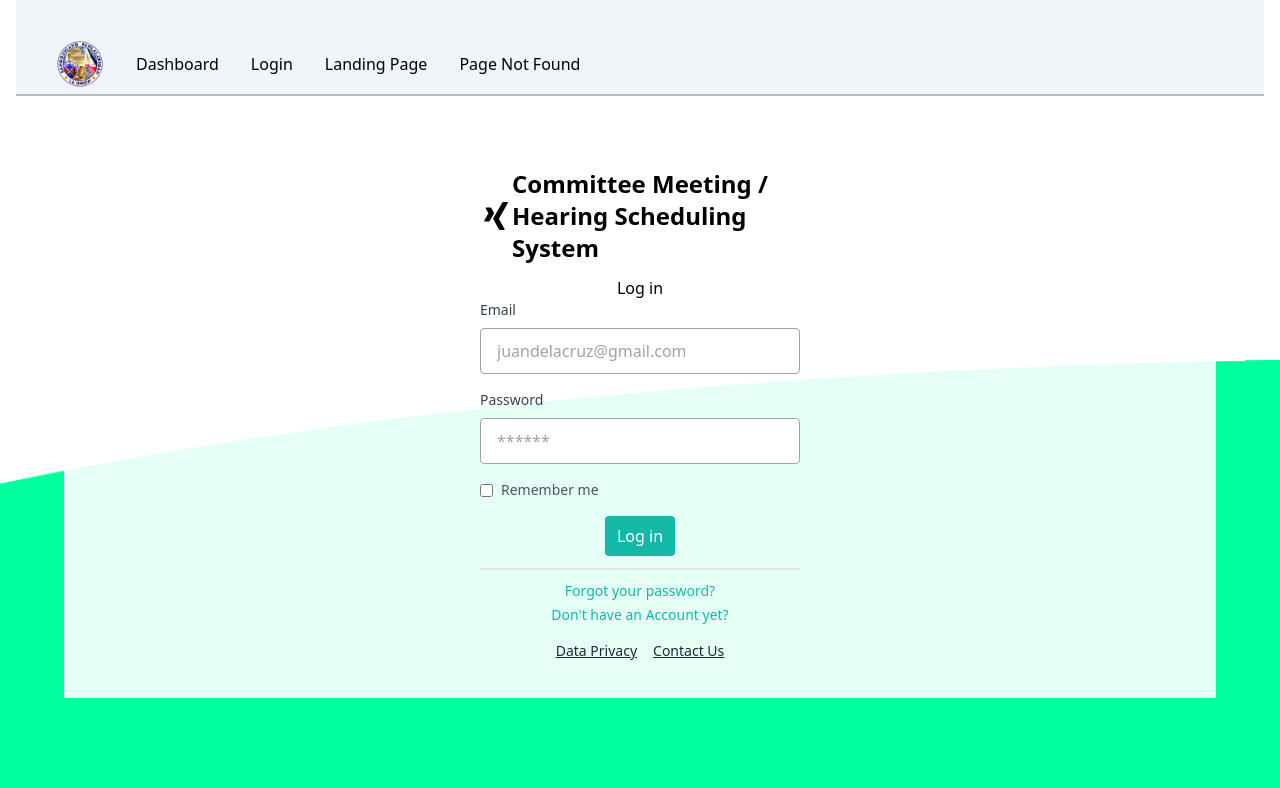
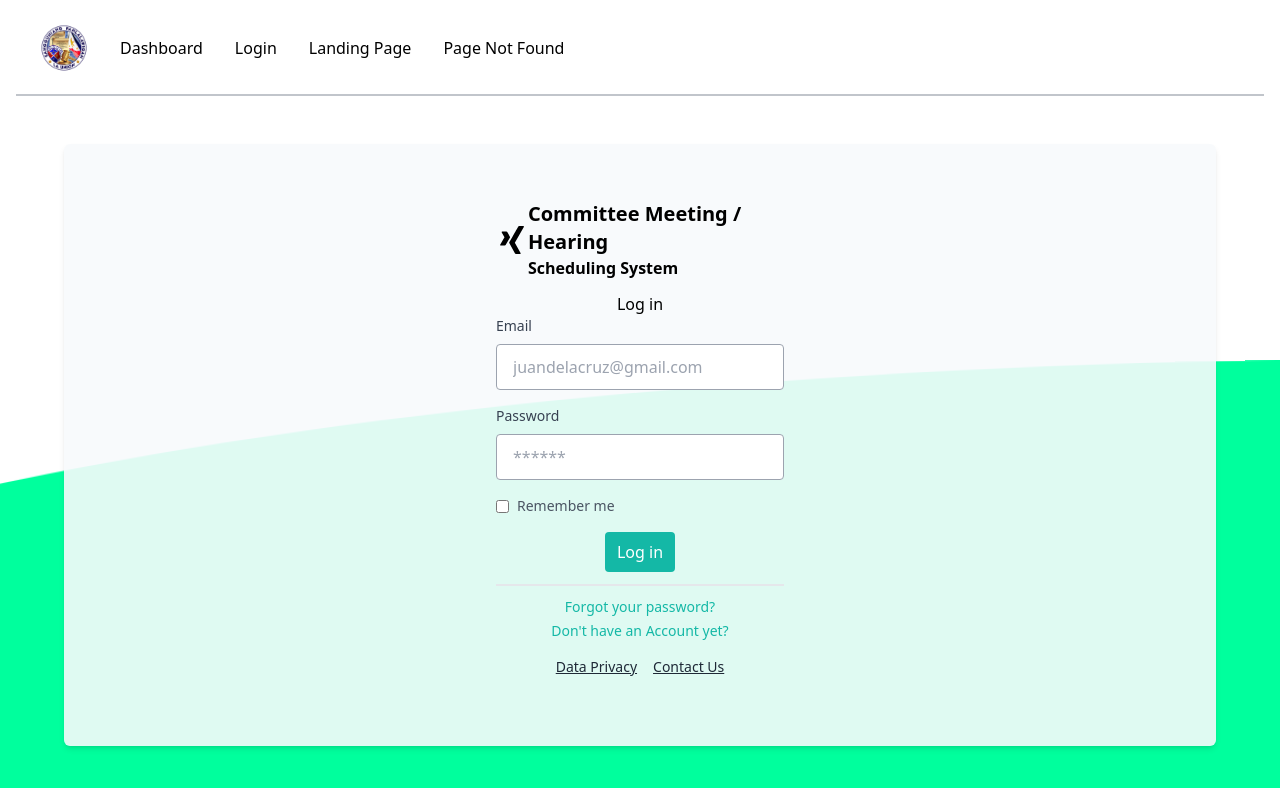
Before and after one commit to xandregarcia/vite-project, a React (Vite) app: page /Login in a window 1280 px wide. Shown: the top 788 px of the page. Built offline with nearby package versions, Linux system fonts and the light colour scheme.

Commit message:
updated login module
added styling

```diff
--- a/src/components/Navbar/index.jsx
+++ b/src/components/Navbar/index.jsx
@@ -18,27 +18,16 @@ const Navigation = () => {
 
 	return (
 		<BrowserRouter>
-      <nav className="bg-slate-100 border-b-2 border-slate-700 border-opacity-30 md:h-24">
-        <div className=" mx-auto p-4 flex justify-between items-center">
-          {/* <nav className="flex bg-slate-100 justify-between h-24 border-b-2 border-slate-700 border-opacity-30">
-        <div className="flex"> */}
+			<nav className=" container border-b-2 border-slate-700 border-opacity-30 h-24 sticky">
+				<div className="my-auto mx-auto flex justify-between items-center">
 					<div className="flex ">
 						<img src={splogo} className="logo" alt="SP logo" />
-            <ul className="md:flex space-x-4 my-auto hidden">
-              {/* <ul className="m-4 flex space-x-4 my-auto"> */}
+						<ul className="md:flex space-x-4 hidden">
 							{navs_list.map((x) => (
 								<li
 									key={x.id}
-                  className="p-2 hover:bg-blue-300 hover:text-white"
-                >
-                  {/* Use a Link component to navigate */}
+									className="p-2 my-auto hover:bg-blue-400 hover:text-white">
 									<Link to={x.path}>{x.name}</Link>
-                  {/* <Link key="2" to="/Login">
-                  Login
-                </Link>
-                <Link key="3" to="/LandingPage">
-                  Landing Page
-                </Link> */}
 								</li>
 							))}
 						</ul>
@@ -50,8 +39,7 @@ const Navigation = () => {
 								xmlns="http://www.w3.org/2000/svg"
 								width="24"
 								height="24"
-                viewBox="0 0 24 24"
-              >
+								viewBox="0 0 24 24">
 								<path
 									fill="currentColor"
 									d="M3 6h18v2H3V6m0 5h18v2H3v-2m0 5h18v2H3v-2Z"
--- a/src/pages/Login.jsx
+++ b/src/pages/Login.jsx
@@ -5,24 +5,26 @@ const Login = () => {
 		<>
 			<Wrapper>
 				<div className="page">
-          <main className="px-6 md:px-16 py-6 bg-white bg-opacity-90">
-            <div className="w-full max-w-xs mx-auto ">
+					<main className="px-6 md:px-16 py-6 bg-slate-50 shadow-md rounded-md bg-opacity-90">
+						<div className="w-full max-w-sm mx-auto py-8 px-12">
 							<div className="flex flex-nowrap items-center justify-center">
 								<span className="">
 									<svg
 										xmlns="http://www.w3.org/2000/svg"
 										width="32"
 										height="32"
-                    viewBox="0 0 32 32"
-                  >
+										viewBox="0 0 32 32">
 										<path
 											fill="currentColor"
 											d="M11.42 8.29a1.25 1.25 0 0 0-1.13-.76h-4a.65.65 0 0 0-.55.25a.63.63 0 0 0 0 .62l2.73 4.73l-4.3 7.59a.6.6 0 0 0 0 .62a.58.58 0 0 0 .52.28h4a1.22 1.22 0 0 0 1.1-.78l4.36-7.71l-2.73-4.84Zm16.41-5.41a.65.65 0 0 0 0-.62a.61.61 0 0 0-.53-.26h-4.08a1.19 1.19 0 0 0-1.08.77s-8.7 15.43-9 15.93l5.74 10.53A1.26 1.26 0 0 0 20 30h4a.59.59 0 0 0 .54-.26a.62.62 0 0 0 0-.62l-5.69-10.4Z"
 										/>
 									</svg>
 								</span>
-                <h1 className="text-left text-2xl font-semibold">
-                  Committee Meeting / Hearing Scheduling System
+								<h1 className="text-left">
+									<p className=" text-xl font-bold">
+										Committee Meeting / Hearing
+									</p>
+									<p className="text-md font-semibold">Scheduling System</p>
 								</h1>
 							</div>
 							<form action="" method="post" className="border-b-2 py-3">
@@ -81,29 +83,25 @@ const Login = () => {
               <br /> */}
 								<a
 									href="#"
-                  className="text-sm text-teal-500 hover:text-teal-600 hover:underline"
-                >
+									className="text-sm text-teal-500 hover:text-teal-600 hover:underline">
 									Forgot your password?
 								</a>
 								<br />
 								<a
 									href="#"
-                  className="text-sm text-teal-500 hover:text-teal-600 hover:underline"
-                >
+									className="text-sm text-teal-500 hover:text-teal-600 hover:underline">
 									Don&apos;t have an Account yet?
 								</a>
 							</div>
 							<div className="justify-center mt-2 mb-3">
 								<a
 									href="#"
-                  className="text-sm mx-2 underline text-gray-800 hover:text-teal-500 hover:underline"
-                >
+									className="text-sm mx-2 underline text-gray-800 hover:text-teal-500 hover:underline">
 									Data Privacy
 								</a>
 								<a
 									href="#"
-                  className="text-sm mx-2 underline text-gray-800 hover:text-teal-500 hover:underline"
-                >
+									className="text-sm mx-2 underline text-gray-800 hover:text-teal-500 hover:underline">
 									Contact Us
 								</a>
 							</div>
```
Also changed, not shown: src/App.jsx (indentation only), src/components/Wrapper/index.jsx (indentation only), src/pages/style.css (indentation only). Lines whose indentation alone changed are shown as unchanged.
